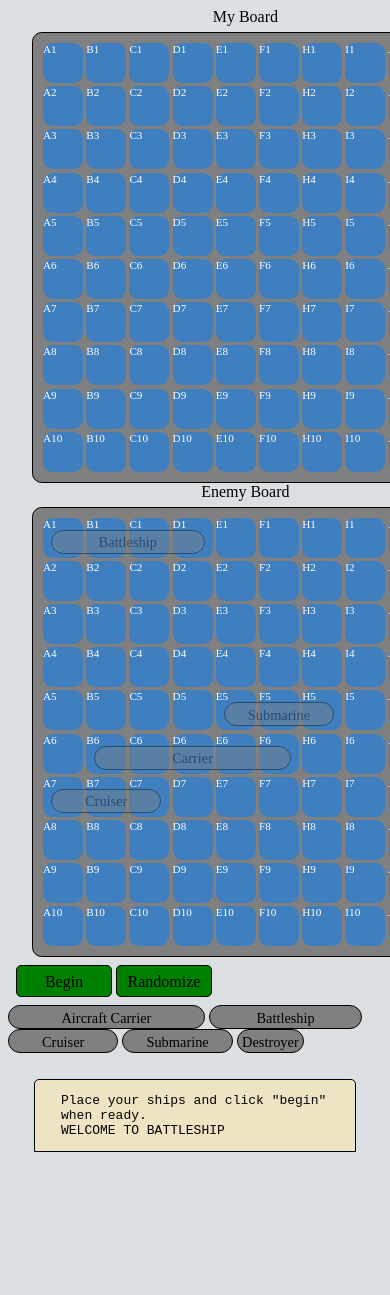
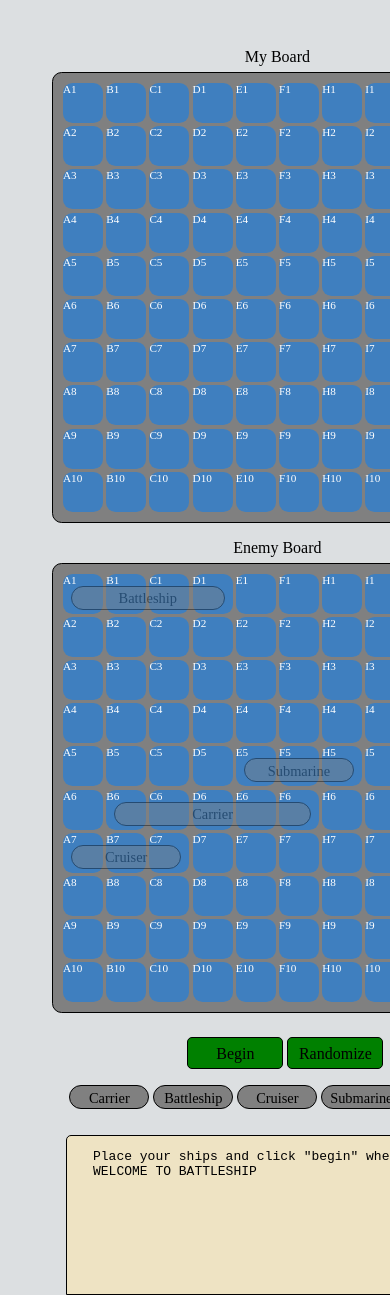
Before and after one commit to thelornenelson/battleship, a plain HTML site: page index.html in a window 390 px wide. Shown: the top 1295 px of the page. Before the commit the page ends 1178 px from the top, so only its background shows below. Drawn offline with nearby package versions, Linux system fonts and the light colour scheme.

Commit message:
revised layout and added responsive css grid

```diff
--- a/battleship.js
+++ b/battleship.js
@@ -360,6 +360,12 @@ $(document).ready(function(){
 
   // ties jQuery object elm to move with the mouse cursor
   function move(elm){
+
+    // this class is used to keep the ships "small" until placement has started
+    elm.removeClass("initial-size");
+    // this removes it from the shipyard div so it doesn't mess with page layout
+    elm.css({position: "absolute"});
+
     $(document).on("mousemove", function(w){
       //check if element is rotated, and apply position corrections
       let corr = {xCorr: 0, yCorr: 0};
--- a/index.html
+++ b/index.html
@@ -6,36 +6,30 @@
     <link rel="stylesheet" href="styles.css">
   </head>
   <body>
-    <div class="boards">
-      <div class="inline">
+      <div class="main-grid">
         <div id="player-board" class="board-container">
           <div class="board-header">My Board</div>
-          <div class="board-left"></div>
           <div class="board">[Placeholder for Player's Board]</div>
         </div>
-      </div>
-      <div class="inline">
         <div id="enemy-board" class="board-container">
           <div class="board-header">Enemy Board</div>
-          <div class="board-left"></div>
           <div class="board">[Placeholder for Enemy's Board]</div>
-        </div>
-      </div>
         </div>
         <div class="commands">
           <div id="begin" class="button">Begin</div>
           <div id="randomize" class="button">Randomize</div>
         </div>
         <div class="shipyard">
-      <div data-ship-id="0" class="player ship carrier">Aircraft Carrier</div>
-      <div data-ship-id="1" class="player ship battleship">Battleship</div>
-      <div data-ship-id="2" class="player ship cruiser">Cruiser</div>
-      <div data-ship-id="3" class="player ship submarine">Submarine</div>
-      <div data-ship-id="4" class="player ship destroyer">Destroyer</div>
+          <div data-ship-id="0" class="player ship carrier initial-size">Carrier</div>
+          <div data-ship-id="1" class="player ship battleship initial-size">Battleship</div>
+          <div data-ship-id="2" class="player ship cruiser initial-size">Cruiser</div>
+          <div data-ship-id="3" class="player ship submarine initial-size">Submarine</div>
+          <div data-ship-id="4" class="player ship destroyer initial-size">Destroyer</div>
         </div>
         <div class="console">
           <div>Place your ships and click "begin" when ready.</div>
           <div>WELCOME TO BATTLESHIP</div>
+        </div>
       </div>
 
     <script src="https://ajax.googleapis.com/ajax/libs/jquery/3.3.1/jquery.min.js"></script>
--- a/styles.css
+++ b/styles.css
@@ -27,30 +27,40 @@ body {
 
 .board-header {
   grid-column-start: 1;
-  grid-column-end: 3;
+  grid-column-end: 2;
   grid-row-start: 1;
   grid-row-end: 2;
   height: 1.5rem;
   text-align: center;
 }
 
-.board-left  {
+/* .board-left  {
   grid-column-start: 1;
   grid-column-end: 2;
   grid-row-start: 2;
   grid-row-end: 3;
   width: 1.5rem
 
-}
+} */
 
 .rotate90 {
   transform: rotate(90deg);
 }
 
 .board-container {
+  justify-self: center;
   display: grid;
-  grid-template-columns: 1.5rem 1fr;
+  grid-template-columns: 1fr;
   width: fit-content;
+  margin: 0.5em 0.75em;
+}
+
+#player-board {
+  grid-area: player-board;
+}
+
+#enemy-board {
+  grid-area: enemy-board;
 }
 
 .carrier {
@@ -88,12 +98,15 @@ body {
   z-index: 1;
   position: relative;
   padding-top: 0.25em;
-  display: inline-block;
 }
 
 .shipyard {
-  /* width: 10rem; */
-  display: inline-block;
+  grid-area: shipyard;
+  justify-self: right;
+}
+
+.shipyard .ship.initial-size {
+  width: 5rem;
 }
 
 .ship-position {
@@ -106,15 +119,27 @@ div {
     box-sizing: border-box;
 }
 
-div.boards {
+.main-grid {
+  padding: 2rem;
+  display: grid;
   margin: auto;
+  grid-template-columns: 100px repeat(2, 1fr);
+  /* grid-template-areas: "player-board enemy-board"
+                        "commands commands"
+                        "shipyard shipyard"
+                        "console console"; */
+  grid-template-areas: "commands player-board enemy-board"
+                        "shipyard player-board enemy-board"
+                        ". console console";
 }
 
-.inline {
+
+/* .inline {
   display: inline-block;
-}
+} */
 
 .console {
+  height: 10rem;
   max-height: 10rem;
   font-family: monospace;
   background-color: #eee3c3;
@@ -123,6 +148,8 @@ div.boards {
   border: solid black 1px;
   border-radius: 5px 5px 0 0;
   overflow: scroll;
+  grid-area: console;
+  grid-column-start: 2;
 }
 
 .bold {
@@ -130,7 +157,10 @@ div.boards {
 }
 
 .commands {
-  padding: 0.5em;
+  padding: 5rem 0rem 1rem 1rem;
+  grid-area: commands;
+  justify-self: right;
+
 }
 
 .button {
@@ -141,7 +171,7 @@ div.boards {
   text-align: center;
   line-height: 2rem;
   border: 1px solid black;
-  display: inline-block;
+  /* display: inline-block; */
   cursor: pointer;
 }
 
@@ -171,3 +201,52 @@ div.boards {
 .attack-ship-offset {
   top: -2.5rem;
 }
+
+@media (max-width: 1070px) {
+  .main-grid {
+    grid-template-columns: 1fr 1fr;
+    grid-template-areas: "player-board enemy-board"
+    "commands shipyard"
+    "console console";
+  }
+
+  .console {
+    grid-column-start: 1;
+  }
+
+  .ship, .button {
+    display: inline-block;
+  }
+
+  .commands {
+    justify-self: center;
+    padding-top: 1rem;
+  }
+
+  .shipyard {
+    justify-self: center;
+  }
+}
+
+@media (max-width: 1000px) {
+  .main-grid {
+    grid-template-columns: 1fr;
+    grid-template-areas: "player-board"
+    "enemy-board"
+    "commands"
+    "shipyard"
+    "console";
+  }
+/*
+  .console {
+    grid-column-start: 1;
+  }
+
+  .ship, .button {
+    display: inline-block;
+  }
+
+  .commands {
+    padding-top: 1rem;
+  } */
+}
```
Lines whose indentation alone changed are shown as unchanged.
